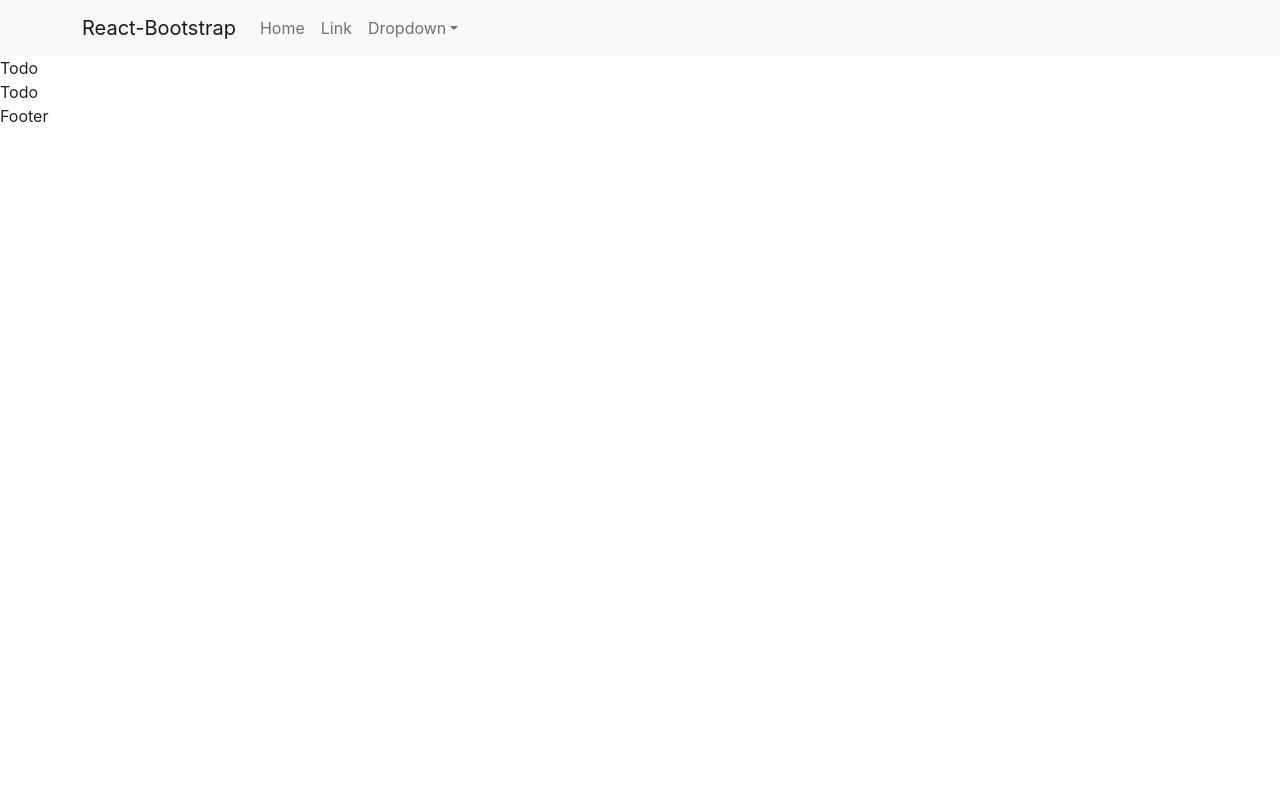
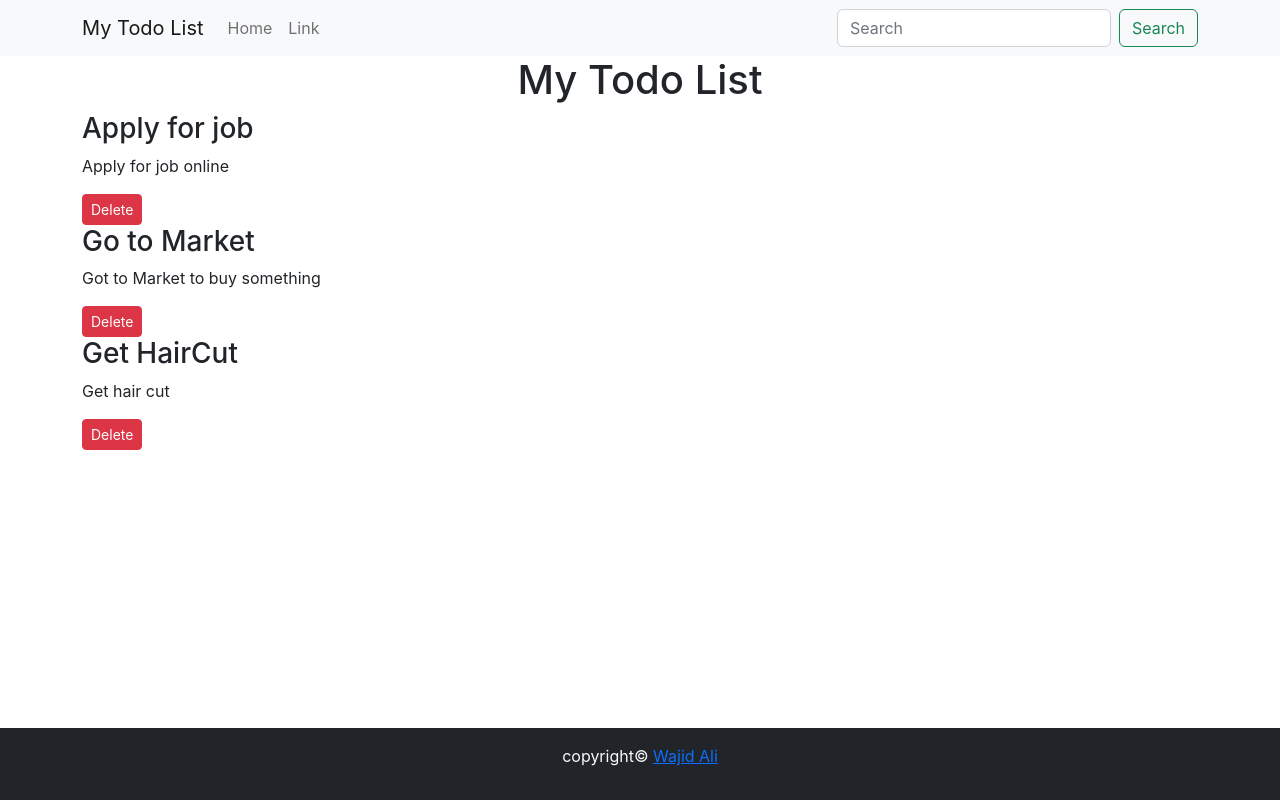
Before and after one commit to wajidalii/todos-list, a React (Create React App) app: page / in a window 1280 px wide. Built offline with nearby package versions, Linux system fonts and the light colour scheme.

Commit message:
delete-todo functionality added

```diff
--- a/src/App.js
+++ b/src/App.js
@@ -1,13 +1,37 @@
-import Navbar from './components/Navbar/Navbar';
-import Todos from './components/Todos/Todos';
-import Footer from './components/Footer/Footer';
-import './App.css';
+import Navbar from "./components/Navbar/Navbar";
+import Todos from "./components/Todos/Todos";
+import Footer from "./components/Footer/Footer";
+import "./App.css";
+import { useState } from "react";
 
 function App() {
+  const [myTodos, setMyTodos] = useState([
+    {
+      title: "Apply for job",
+      desc: "Apply for job online",
+      srNum: 1,
+    },
+    {
+      title: "Go to Market",
+      desc: "Got to Market to buy something",
+      srNum: 2,
+    },
+    {
+      title: "Get HairCut",
+      desc: "Get hair cut",
+      srNum: 3,
+    },
+  ]);
+  const onDelete = (todo) => {
+    return setMyTodos(myTodos.filter((myTodo) => todo !== myTodo));
+  };
+  const onAdd = (todo) => {
+    return setMyTodos(...myTodos, todo);
+  };
   return (
     <>
-      <Navbar />
-      <Todos />
+      <Navbar title={"My Todo List"} searchBar={true} />
+      <Todos myTodos={myTodos} onDelete={onDelete} onAdd={onAdd} />
       <Footer />
     </>
   );
--- a/src/components/Footer/Footer.js
+++ b/src/components/Footer/Footer.js
@@ -1,9 +1,18 @@
-import React from 'react'
+import React from "react";
 
 function Footer() {
-    return (
-        <div>Footer</div>
-    )
+  const styles = {
+    position: "absolute",
+    bottom: "0px",
+    width: "100%",
+  };
+  return (
+    <footer className="bg-dark text-light py-3 footer" style={styles}>
+      <p className="text-center">
+        copyright&copy; <a href="https://wajidali.netlify.app"> Wajid Ali</a>
+      </p>
+    </footer>
+  );
 }
 
-export default Footer
+export default Footer;
--- a/src/components/Navbar/Navbar.js
+++ b/src/components/Navbar/Navbar.js
@@ -1,34 +1,44 @@
-import Container from 'react-bootstrap/Container';
-import Nav from 'react-bootstrap/Nav';
-import Navbar from 'react-bootstrap/Navbar';
-import NavDropdown from 'react-bootstrap/NavDropdown';
-
-function NavigationBar() {
+import Container from "react-bootstrap/Container";
+import Nav from "react-bootstrap/Nav";
+import Navbar from "react-bootstrap/Navbar";
+import Form from "react-bootstrap/Form";
+import Button from "react-bootstrap/Button";
+import PropTypes from "prop-types";
+function NavigationBar({ title, searchBar }) {
   return (
     <Navbar bg="light" expand="lg">
       <Container>
-                <Navbar.Brand href="#home">React-Bootstrap</Navbar.Brand>
+        <Navbar.Brand href="#home">{title}</Navbar.Brand>
         <Navbar.Toggle aria-controls="basic-navbar-nav" />
         <Navbar.Collapse id="basic-navbar-nav">
           <Nav className="me-auto">
             <Nav.Link href="#home">Home</Nav.Link>
             <Nav.Link href="#link">Link</Nav.Link>
-                        <NavDropdown title="Dropdown" id="basic-nav-dropdown">
-                            <NavDropdown.Item href="#action/3.1">Action</NavDropdown.Item>
-                            <NavDropdown.Item href="#action/3.2">
-                                Another action
-                            </NavDropdown.Item>
-                            <NavDropdown.Item href="#action/3.3">Something</NavDropdown.Item>
-                            <NavDropdown.Divider />
-                            <NavDropdown.Item href="#action/3.4">
-                                Separated link
-                            </NavDropdown.Item>
-                        </NavDropdown>
           </Nav>
+          {searchBar && (
+            <Form className="d-flex">
+              <Form.Control
+                type="search"
+                placeholder="Search"
+                className="me-2"
+                aria-label="Search"
+              />
+              <Button variant="outline-success">Search</Button>
+            </Form>
+          )}
         </Navbar.Collapse>
       </Container>
     </Navbar>
   );
 }
 
+NavigationBar.defaultProps = {
+  title: "My Title",
+  searchBar: true,
+};
+
+NavigationBar.propTypes = {
+  title: PropTypes.string,
+  searchBar: PropTypes.bool,
+};
 export default NavigationBar;
--- a/src/components/Todos/Todo.js
+++ /dev/null
@@ -1,9 +0,0 @@
-import React from 'react'
-
-function Todo() {
-    return (
-        <div>Todo</div>
-    )
-}
-
-export default Todo
--- /dev/null
+++ b/src/components/Todos/TodoItem.js
@@ -0,0 +1,15 @@
+import React from "react";
+
+function TodoItem({ todo, onDelete }) {
+  return (
+    <div>
+      <h3>{todo.title}</h3>
+      <p>{todo.desc}</p>
+      <button className="btn btn-sm btn-danger" onClick={() => onDelete(todo)}>
+        Delete
+      </button>
+    </div>
+  );
+}
+
+export default TodoItem;
--- a/src/components/Todos/Todos.js
+++ b/src/components/Todos/Todos.js
@@ -1,12 +1,22 @@
-import React from 'react'
-import Todo from './Todo'
-function Todos() {
-    return (
+import React from "react";
+import TodoItem from "./TodoItem";
+function Todos(props) {
+  return (
+    <div className="container">
+      <h1 className="text-center">My Todo List</h1>
+      {props.myTodos.length ? (
+        props.myTodos.map((todo) => (
+          <div>
+            <TodoItem todo={todo} key={todo.srNum} onDelete={props.onDelete} />
+          </div>
+        ))
+      ) : (
         <div>
-            <Todo />
-            <Todo />
+          <p>No Todos Found... Please add some todos</p>
         </div>
-    )
+      )}
+    </div>
+  );
 }
 
-export default Todos
+export default Todos;
```
Also changed, not shown: public/index.html (+10 -6 lines). Lines whose indentation alone changed are shown as unchanged.
